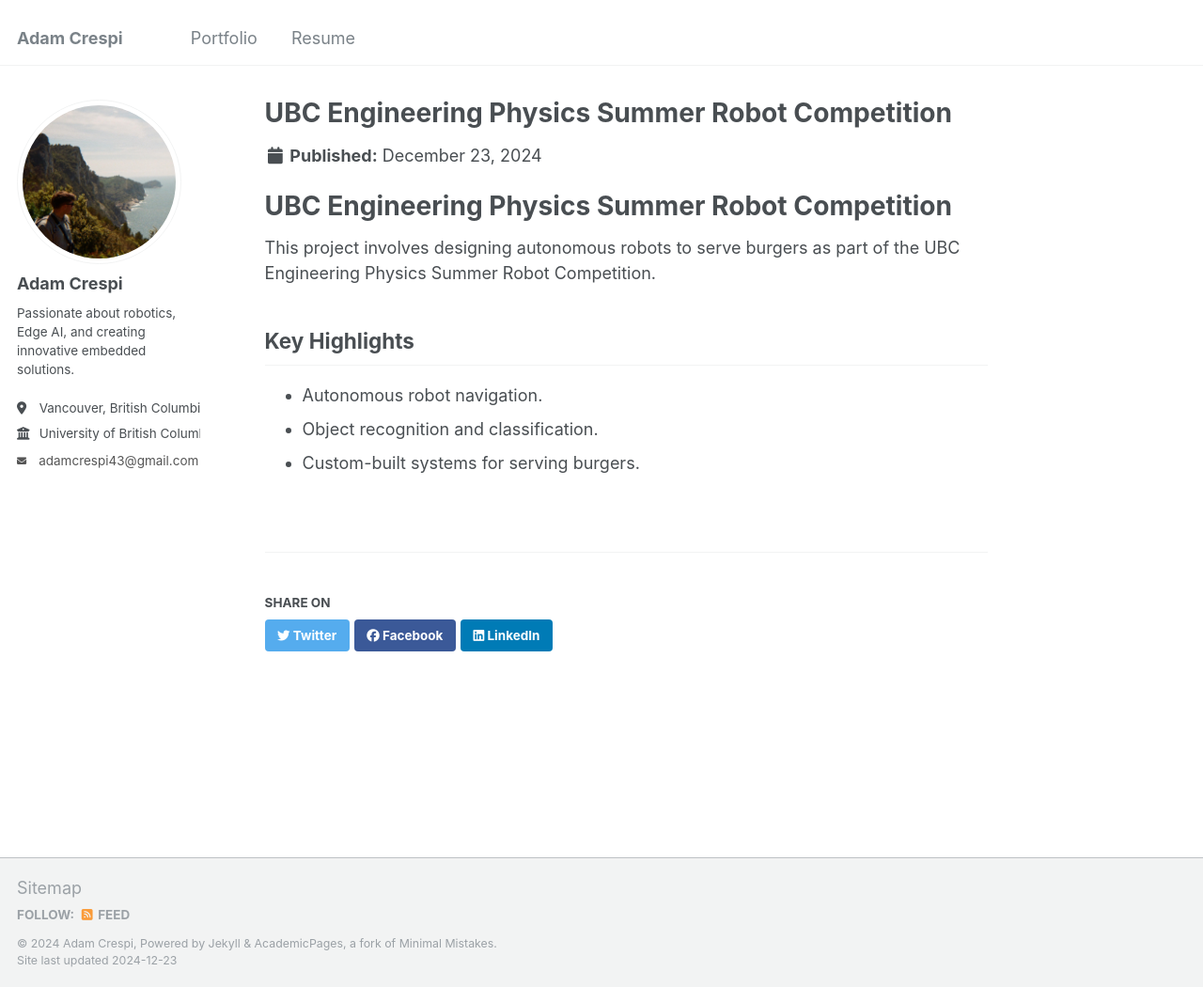
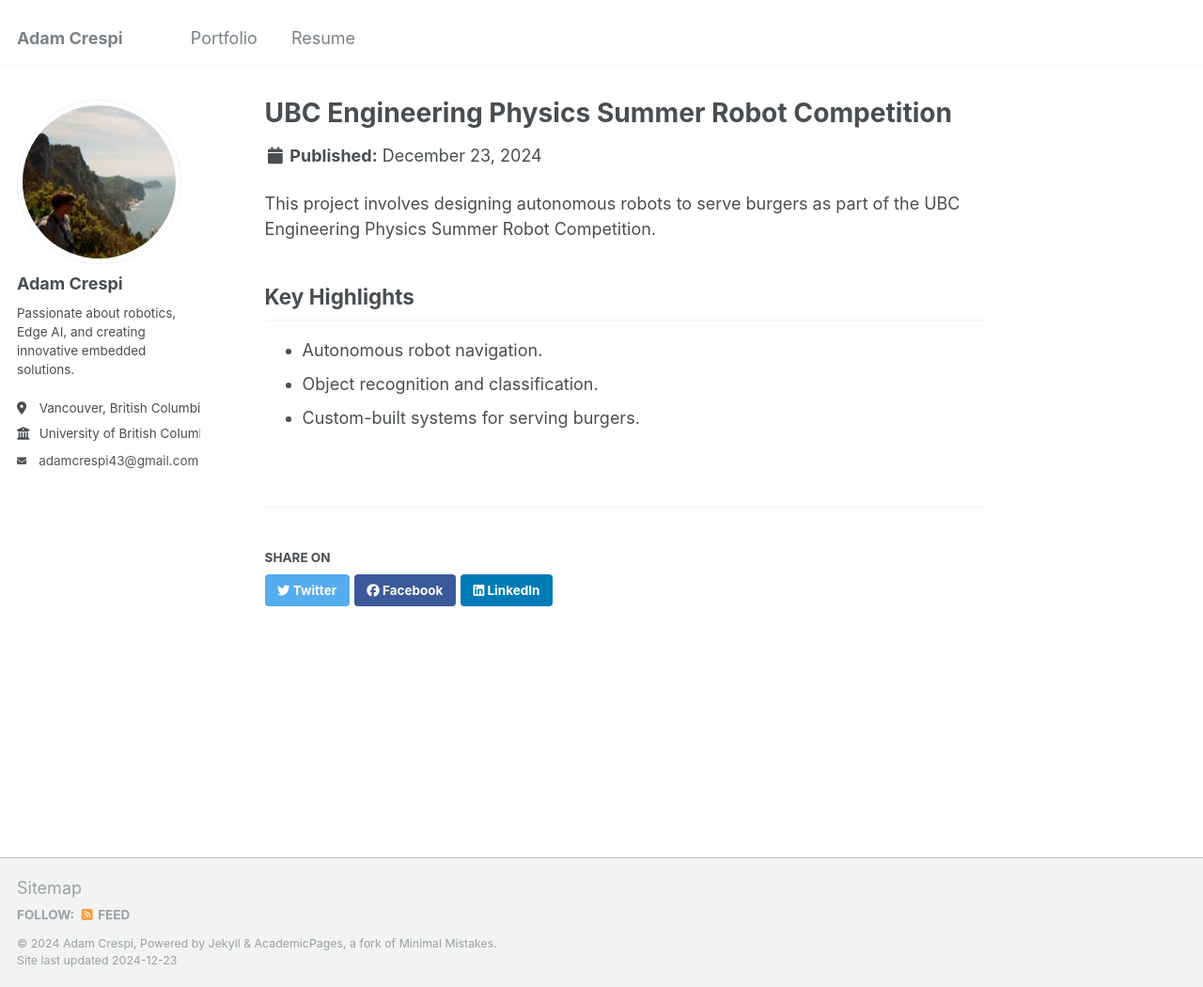
Before and after one commit to adamcrespi/adamcrespi.github.io, a Jekyll site: the page built from _projects/project2.md, in a window 1280 px wide and 1050 px high. Shown: the whole window at 94% size. Built offline with Jekyll 4.4.1, drawn with Linux system fonts in a browser that asks for light colours.

Commit message:
Update project2.md

```diff
--- a/_projects/project2.md
+++ b/_projects/project2.md
@@ -6,8 +6,6 @@ description: "Designing autonomous robots to serve burgers."
 image: /images/buger.jpg
 ---
 
-# UBC Engineering Physics Summer Robot Competition
-
 This project involves designing autonomous robots to serve burgers as part of the UBC Engineering Physics Summer Robot Competition.
 
 ## Key Highlights
```
